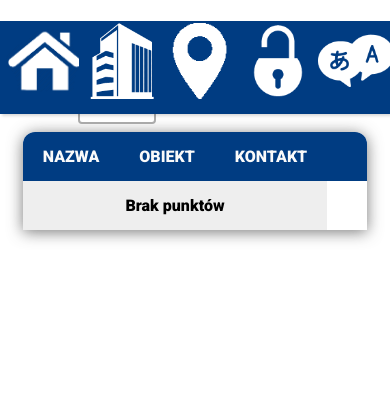
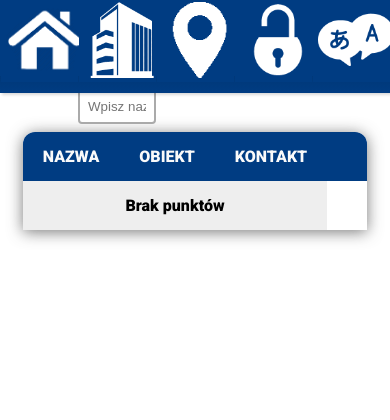
Before and after one commit to PRz-IO/p02-g02-planprz-p02-g02-planprz, a Django app: page /0/ in a window 390 px wide. Shown: the top 420 px of the page. Run offline with Django 3.2, Linux system fonts and the light colour scheme; data that the repository does not hold is empty.

Commit message:
Poprawa położenia stopki mobilnej

```diff
--- a/PRzMapa/myapp/static/stopka_mobilna.css
+++ b/PRzMapa/myapp/static/stopka_mobilna.css
@@ -18,6 +18,7 @@
         position: fixed;
         box-shadow: rgba(0, 0, 0, 0.15) 1.95px 1.95px 2.6px;
         z-index: 2;
+        top:0;
     }
 
     #map {
```
